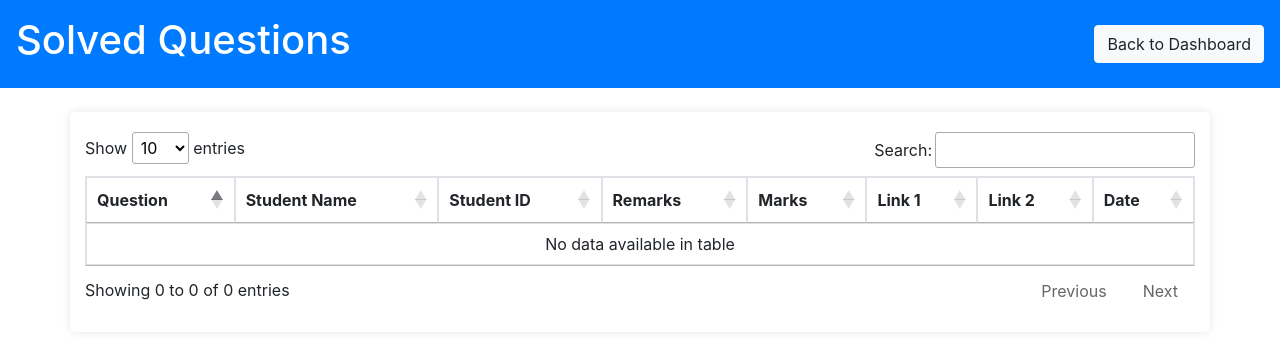
After one commit to Pranay75/flask_app, a Flask app: page /view_solved in a window 1280 px wide. The commit adds this page. Shown: the top 339 px of the page. Run offline with Flask 3, Linux system fonts and the light colour scheme; data that the repository does not hold is empty; some libraries are stand-ins or nearby versions.

Commit message:
added view_solved , view_all_questions inside admin_dashboard

```diff
--- a/app.py
+++ b/app.py
@@ -1,6 +1,7 @@
 from flask import Flask, render_template, request, redirect, url_for, flash, session
 from flask_sqlalchemy import SQLAlchemy
 from dotenv import load_dotenv
+from datetime import datetime
 import os
 
 load_dotenv()
@@ -30,6 +31,17 @@ class Mark(db.Model):
     marks = db.Column(db.Integer, nullable=False)
     student_id = db.Column(db.String(20), db.ForeignKey('student.student_id'), nullable=False)
     student = db.relationship('Student', backref=db.backref('marks', lazy=True))
+
+class Solved(db.Model):
+    id = db.Column(db.Integer, primary_key=True)
+    question = db.Column(db.String(500), nullable=False)
+    student_name = db.Column(db.String(100), nullable=False)
+    student_id = db.Column(db.String(50), nullable=False)
+    remarks = db.Column(db.String(500), nullable=True)
+    marks = db.Column(db.Integer, nullable=False)
+    link1 = db.Column(db.String(200), nullable=True)
+    link2 = db.Column(db.String(200), nullable=True)
+    date = db.Column(db.DateTime, default=datetime.utcnow)
 
 @app.route('/')
 def index():
@@ -110,67 +122,102 @@ def update_question():
     else:
         flash('Please log in first.', 'danger')
         return redirect(url_for('admin_login_page'))
+
 @app.route('/deactivate_question/<int:question_id>', methods=['POST'])
 def deactivate_question(question_id):
     question = Question.query.get_or_404(question_id)
-    question.is_active = (question.is_active)
+    question.is_active = not (question.is_active)
     db.session.commit()
     return redirect(url_for('edit_questions'))
 
-@app.route('/evaluate-students', methods=['GET', 'POST'])
+@app.route('/evaluate_students', methods=['GET', 'POST'])
 def evaluate_students():
-    if 'admin' in session:
-        if request.method == 'POST':
-            student_id = request.form['student_id']
-            name = request.form['name']
-            program = request.form['program']
-            branch = request.form['branch']
-            marks = int(request.form['marks'])
+    if request.method == 'POST':
+        student_id = request.form['student_id']
+        name = request.form['name']
+        program = request.form['program']
+        branch = request.form['branch']
+        marks = int(request.form['marks'])
+        question = request.form['question']  # Ensure question_id is fetched as an integer
+        remarks = request.form['remarks']
+        date = request.form['date']
+        link1 = request.form['link1']
+        link2 = request.form['link2']
 
-            student = Student.query.filter_by(student_id=student_id).first()
-            if student:
-                student_mark = Mark.query.filter_by(student_id=student_id).first()
-                student_mark.marks = student_mark.marks + marks
-                db.session.commit()
-                flash('Marks updated successfully!', 'success')
+        # Convert date string to datetime object
+        date = datetime.strptime(date, '%Y-%m-%d')
+
+
+
+
+        # Check if student already exists
+        student = Student.query.filter_by(student_id=student_id).first()
+        if student:
+            # Update marks in Mark table
+            mark = Mark.query.filter_by(student_id=student_id).first()
+            if mark:
+                mark.marks += marks
             else:
-
                 new_mark = Mark(student_id=student_id, marks=marks)
                 db.session.add(new_mark)
 
-                new_student = Student(student_id=student_id, name=name, program=program, branch=branch)
-                db.session.add(new_student)
-                db.session.commit()
-                flash('Student evaluated and added successfully!', 'success')
+            # Update Solved table
+            solved = Solved(
+                student_id=student_id,
+                student_name=name,
+                question=question,
+                remarks=remarks,
+                marks=mark.marks,
+                link1=link1,
+                link2=link2,
+                date=date
+            )
+            db.session.add(solved)
+        else:
+            # Add new student to Student table
+            new_student = Student(student_id=student_id, name=name, program=program, branch=branch)
+            db.session.add(new_student)
 
-            return redirect(url_for('evaluate_students'))
+            # Add marks to Mark table
+            new_mark = Mark(student_id=student_id, marks=marks)
+            db.session.add(new_mark)
 
-        students = Student.query.all()
-        return render_template('evaluate_students.html', students=students)
-    else:
-        flash('Please log in first.', 'danger')
-        return redirect(url_for('admin_login_page'))
+            # Add to Solved table
+            solved = Solved(
+                student_id=student_id,
+                student_name=name,
+                question=question,
+                remarks=remarks,
+                marks=marks,
+                link1=link1,
+                link2=link2,
+                date=date
+            )
+            db.session.add(solved)
 
+        db.session.commit()
+        flash('Evaluation recorded successfully!', 'success')
+        return redirect(url_for('evaluate_students'))
+
+    questions = Question.query.filter_by(is_active=True).all()
+    return render_template('evaluate_students.html', questions=questions)
+
+@app.route('/view_solved', methods=['GET'])
+def view_solved():
+    solved_questions = Solved.query.all()
+    return render_template('view_solved.html', solved_questions=solved_questions)
+
+@app.route('/view_all_questions')
+def view_all_questions():
+    questions = Question.query.all()
+    return render_template('view_all_questions.html', questions=questions)
 
 @app.route('/honor-board')
 def honor_board():
-    student_id = request.args.get('student_id')
-    name = request.args.get('name')
-    program = request.args.get('program')
-    branch = request.args.get('branch')
 
     query = db.session.query(
         Student.student_id, Student.name, Student.program, Student.branch, db.func.sum(Mark.marks).label('total_marks')
     ).join(Mark).group_by(Student.student_id).order_by(db.func.sum(Mark.marks).desc())
-
-    if student_id:
-        query = query.filter(Student.student_id.like(f"%{student_id}%"))
-    if name:
-        query = query.filter(Student.name.like(f"%{name}%"))
-    if program:
-        query = query.filter(Student.program.like(f"%{program}%"))
-    if branch:
-        query = query.filter(Student.branch.like(f"%{branch}%"))
 
     students = query.all()
 
--- a/templates/edit_questions.html
+++ b/templates/edit_questions.html
@@ -14,7 +14,7 @@
     <header>
         <div class="header-content">
             <h1>Edit Questions</h1>
-            <a href="{{ url_for('logout') }}" class="btn btn-light">Logout</a>
+            <a href="{{ url_for('admin_dashboard') }}" class="btn btn-light">Back to Dashboard</a>
         </div>
     </header>
     <main>
--- /dev/null
+++ b/templates/view_solved.html
@@ -0,0 +1,61 @@
+<!DOCTYPE html>
+<html lang="en">
+<head>
+    <meta charset="UTF-8">
+    <meta name="viewport" content="width=device-width, initial-scale=1.0">
+    <title>Solved Questions</title>
+    <link rel="stylesheet" href="{{ url_for('static', filename='styles.css') }}">
+    <!-- Bootstrap CSS for easy styling -->
+    <link href="https://stackpath.bootstrapcdn.com/bootstrap/4.5.2/css/bootstrap.min.css" rel="stylesheet">
+    <!-- DataTables CSS -->
+    <link rel="stylesheet" type="text/css" href="https://cdn.datatables.net/1.10.21/css/jquery.dataTables.css">
+</head>
+<body>
+    <header class="d-flex justify-content-between align-items-center p-3 bg-primary text-white">
+        <h1>Solved Questions</h1>
+        <a href="{{ url_for('admin_dashboard') }}" class="btn btn-light">Back to Dashboard</a>
+    </header>
+    <main class="container mt-4">
+        <table id="solved-questions-table" class="table table-bordered">
+            <thead>
+                <tr>
+                    <th>Question</th>
+                    <th>Student Name</th>
+                    <th>Student ID</th>
+                    <th>Remarks</th>
+                    <th>Marks</th>
+                    <th>Link 1</th>
+                    <th>Link 2</th>
+                    <th>Date</th>
+                </tr>
+            </thead>
+            <tbody>
+                {% for entry in solved_questions %}
+                <tr>
+                    <td>{{ entry.question }}</td>
+                    <td>{{ entry.student_name }}</td>
+                    <td>{{ entry.student_id }}</td>
+                    <td>{{ entry.remarks }}</td>
+                    <td>{{ entry.marks }}</td>
+                    <td><a href="{{ entry.link1 }}" target="_blank">{{ entry.link1 }}</a></td>
+                    <td><a href="{{ entry.link2 }}" target="_blank">{{ entry.link2 }}</a></td>
+                    <td>{{ entry.date }}</td>
+                </tr>
+                {% endfor %}
+            </tbody>
+        </table>
+    </main>
+    <!-- jQuery -->
+    <script src="https://code.jquery.com/jquery-3.6.0.min.js"></script>
+    <!-- Bootstrap JS and dependencies -->
+    <script src="https://cdn.jsdelivr.net/npm/@popperjs/core@2.9.2/dist/umd/popper.min.js"></script>
+    <script src="https://stackpath.bootstrapcdn.com/bootstrap/4.5.2/js/bootstrap.min.js"></script>
+    <!-- DataTables JS -->
+    <script type="text/javascript" charset="utf8" src="https://cdn.datatables.net/1.10.21/js/jquery.dataTables.js"></script>
+    <script>
+        $(document).ready(function() {
+            $('#solved-questions-table').DataTable();
+        });
+    </script>
+</body>
+</html>
```
Also changed, not shown: templates/admin_dashboard.html (+16 -3 lines), templates/evaluate_students.html (+26 -2 lines), templates/honor_board.html (+21 -9 lines), templates/view_all_questions.html (added, +54 -0 lines), static/question-mark.png (added), static/tick.png (added).
